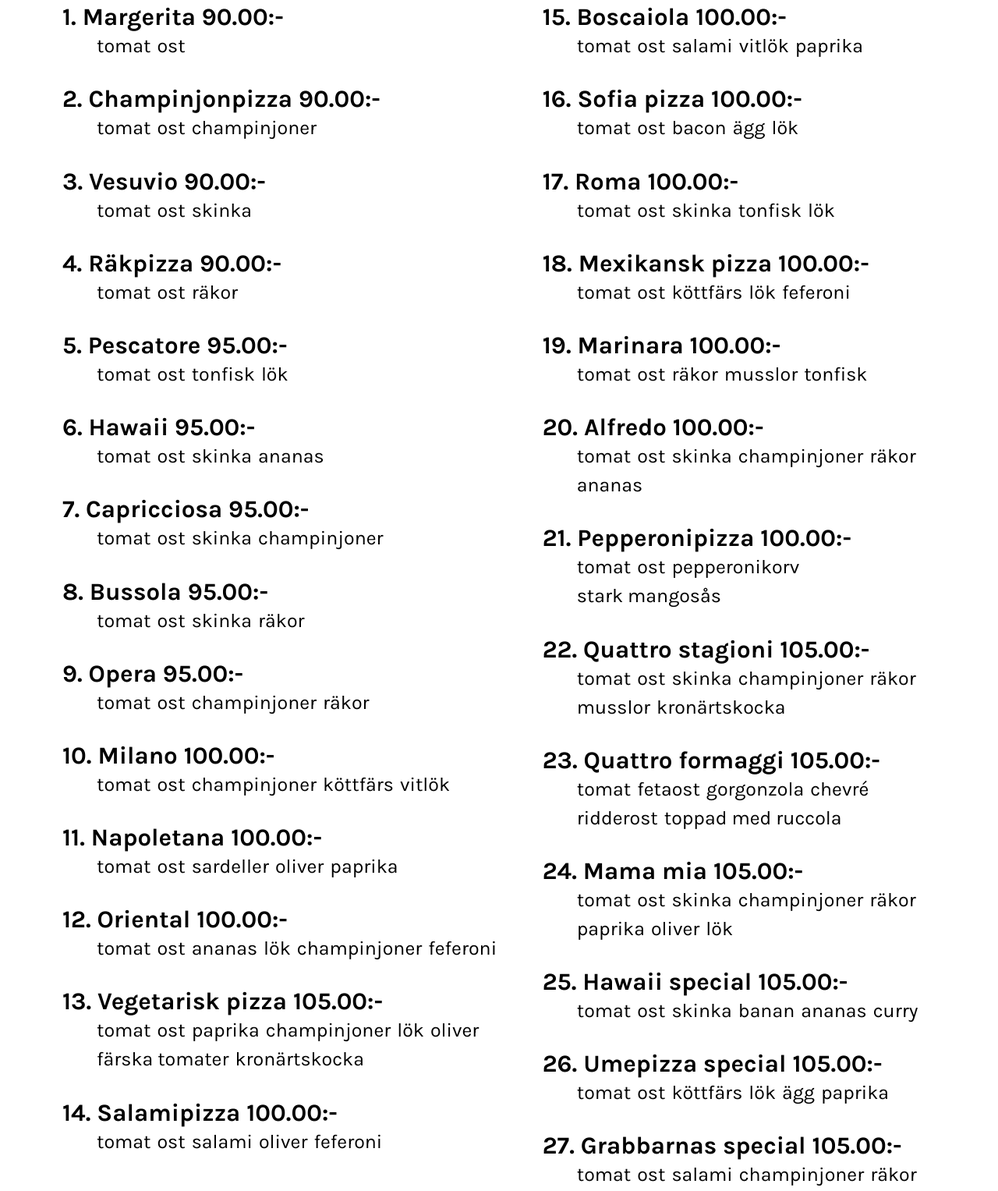
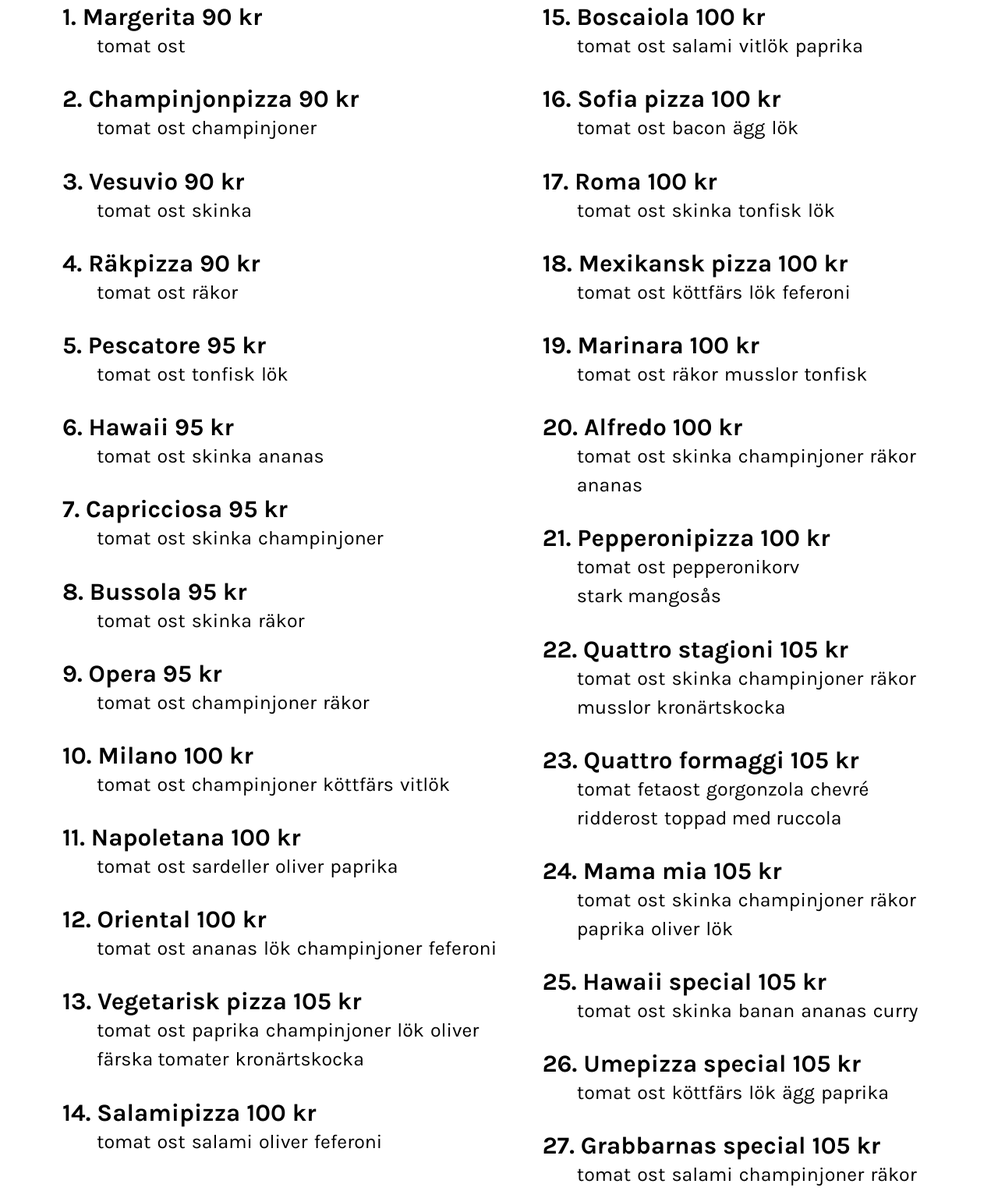
Before and after one commit to Timpan42/te4-pizza, a website built with Vite: page index.html in a window 1280 px wide. Shown: the part 828-2355 px from the top of the page at 78% size. Built offline with nearby package versions, Linux system fonts and the light colour scheme.

```diff
--- a/css/style.css
+++ b/css/style.css
@@ -146,6 +146,10 @@
     color: var(--color-bg);
 }
 
+.contact-text a {
+    color: var(--color-bg);
+}
+
 iframe {
     width: min(40rem, 100vw - 4rem);
     height: min(25rem, 100vw - 4rem);
--- a/index.html
+++ b/index.html
@@ -54,7 +54,7 @@
         <div class="1-14">
           <ul class="pizza-list">
             <li class="pizza">
-              <h3>1. Margerita 90.00:-</h3>
+              <h3>1. Margerita 90 kr</h3>
               <ul class="ingredients">
                 <li>
                   <p>tomat</p>
@@ -66,7 +66,7 @@
             </li>
 
             <li class="pizza">
-              <h3>2. Champinjonpizza 90.00:-</h3>
+              <h3>2. Champinjonpizza 90 kr</h3>
               <ul class="ingredients">
                 <li>
                   <p>tomat</p>
@@ -81,7 +81,7 @@
             </li>
 
             <li class="pizza">
-              <h3>3. Vesuvio 90.00:-</h3>
+              <h3>3. Vesuvio 90 kr</h3>
               <ul class="ingredients">
                 <li>
                   <p>tomat</p>
@@ -96,7 +96,7 @@
             </li>
 
             <li class="pizza">
-              <h3>4. Räkpizza 90.00:-</h3>
+              <h3>4. Räkpizza 90 kr</h3>
               <ul class="ingredients">
                 <li>
                   <p>tomat</p>
@@ -112,7 +112,7 @@
 
 
             <li class="pizza">
-              <h3>5. Pescatore 95.00:-</h3>
+              <h3>5. Pescatore 95 kr</h3>
               <ul class="ingredients">
                 <li>
                   <p>tomat</p>
@@ -130,7 +130,7 @@
             </li>
 
             <li class="pizza">
-              <h3>6. Hawaii 95.00:-</h3>
+              <h3>6. Hawaii 95 kr</h3>
               <ul class="ingredients">
                 <li>
                   <p>tomat</p>
@@ -148,7 +148,7 @@
             </li>
 
             <li class="pizza">
-              <h3>7. Capricciosa 95.00:-</h3>
+              <h3>7. Capricciosa 95 kr</h3>
               <ul class="ingredients">
                 <li>
                   <p>tomat</p>
@@ -166,7 +166,7 @@
             </li>
 
             <li class="pizza">
-              <h3>8. Bussola 95.00:-</h3>
+              <h3>8. Bussola 95 kr</h3>
               <ul class="ingredients">
                 <li>
                   <p>tomat</p>
@@ -184,7 +184,7 @@
             </li>
 
             <li class="pizza">
-              <h3>9. Opera 95.00:-</h3>
+              <h3>9. Opera 95 kr</h3>
               <ul class="ingredients">
                 <li>
                   <p>tomat</p>
@@ -202,7 +202,7 @@
             </li>
 
             <li class="pizza">
-              <h3>10. Milano 100.00:-</h3>
+              <h3>10. Milano 100 kr</h3>
               <ul class="ingredients">
                 <li>
                   <p>tomat</p>
@@ -223,7 +223,7 @@
             </li>
 
             <li class="pizza">
-              <h3>11. Napoletana 100.00:-</h3>
+              <h3>11. Napoletana 100 kr</h3>
               <ul class="ingredients">
                 <li>
                   <p>tomat</p>
@@ -244,7 +244,7 @@
             </li>
 
             <li class="pizza">
-              <h3>12. Oriental 100.00:-</h3>
+              <h3>12. Oriental 100 kr</h3>
               <ul class="ingredients">
                 <li>
                   <p>tomat</p>
@@ -268,7 +268,7 @@
             </li>
 
             <li class="pizza">
-              <h3>13. Vegetarisk pizza 105.00:-</h3>
+              <h3>13. Vegetarisk pizza 105 kr</h3>
               <ul class="ingredients">
                 <li>
                   <p>tomat</p>
@@ -298,7 +298,7 @@
             </li>
 
             <li class="pizza">
-              <h3>14. Salamipizza 100.00:-</h3>
+              <h3>14. Salamipizza 100 kr</h3>
               <ul class="ingredients">
                 <li>
                   <p>tomat</p>
@@ -323,7 +323,7 @@
           <ul class="pizza-list">
 
             <li class="pizza">
-              <h3>15. Boscaiola 100.00:-</h3>
+              <h3>15. Boscaiola 100 kr</h3>
               <ul class="ingredients">
                 <li>
                   <p>tomat</p>
@@ -344,7 +344,7 @@
             </li>
 
             <li class="pizza">
-              <h3>16. Sofia pizza 100.00:-</h3>
+              <h3>16. Sofia pizza 100 kr</h3>
               <ul class="ingredients">
                 <li>
                   <p>tomat</p>
@@ -365,7 +365,7 @@
             </li>
 
             <li class="pizza">
-              <h3>17. Roma 100.00:-</h3>
+              <h3>17. Roma 100 kr</h3>
               <ul class="ingredients">
                 <li>
                   <p>tomat</p>
@@ -386,7 +386,7 @@
             </li>
 
             <li class="pizza">
-              <h3>18. Mexikansk pizza 100.00:-</h3>
+              <h3>18. Mexikansk pizza 100 kr</h3>
               <ul class="ingredients">
                 <li>
                   <p>tomat</p>
@@ -407,7 +407,7 @@
             </li>
 
             <li class="pizza">
-              <h3>19. Marinara 100.00:-</h3>
+              <h3>19. Marinara 100 kr</h3>
               <ul class="ingredients">
                 <li>
                   <p>tomat</p>
@@ -428,7 +428,7 @@
             </li>
 
             <li class="pizza">
-              <h3>20. Alfredo 100.00:-</h3>
+              <h3>20. Alfredo 100 kr</h3>
               <ul class="ingredients">
                 <li>
                   <p>tomat</p>
@@ -452,7 +452,7 @@
             </li>
 
             <li class="pizza">
-              <h3>21. Pepperonipizza 100.00:-</h3>
+              <h3>21. Pepperonipizza 100 kr</h3>
               <ul class="ingredients">
                 <li>
                   <p>tomat</p>
@@ -470,7 +470,7 @@
             </li>
 
             <li class="pizza">
-              <h3>22. Quattro stagioni 105.00:-</h3>
+              <h3>22. Quattro stagioni 105 kr</h3>
               <ul class="ingredients">
                 <li>
                   <p>tomat</p>
@@ -497,7 +497,7 @@
             </li>
 
             <li class="pizza">
-              <h3>23. Quattro formaggi 105.00:-</h3>
+              <h3>23. Quattro formaggi 105 kr</h3>
               <ul class="ingredients">
                 <li>
                   <p>tomat</p>
@@ -521,7 +521,7 @@
             </li>
 
             <li class="pizza">
-              <h3>24. Mama mia 105.00:-</h3>
+              <h3>24. Mama mia 105 kr</h3>
               <ul class="ingredients">
                 <li>
                   <p>tomat</p>
@@ -551,7 +551,7 @@
             </li>
 
             <li class="pizza">
-              <h3>25. Hawaii special 105.00:-</h3>
+              <h3>25. Hawaii special 105 kr</h3>
               <ul class="ingredients">
                 <li>
                   <p>tomat</p>
@@ -575,7 +575,7 @@
             </li>
 
             <li class="pizza">
-              <h3>26. Umepizza special 105.00:-</h3>
+              <h3>26. Umepizza special 105 kr</h3>
               <ul class="ingredients">
                 <li>
                   <p>tomat</p>
@@ -599,7 +599,7 @@
             </li>
 
             <li class="pizza">
-              <h3>27. Grabbarnas special 105.00:-</h3>
+              <h3>27. Grabbarnas special 105 kr</h3>
               <ul class="ingredients">
                 <li>
                   <p>tomat</p>
```
